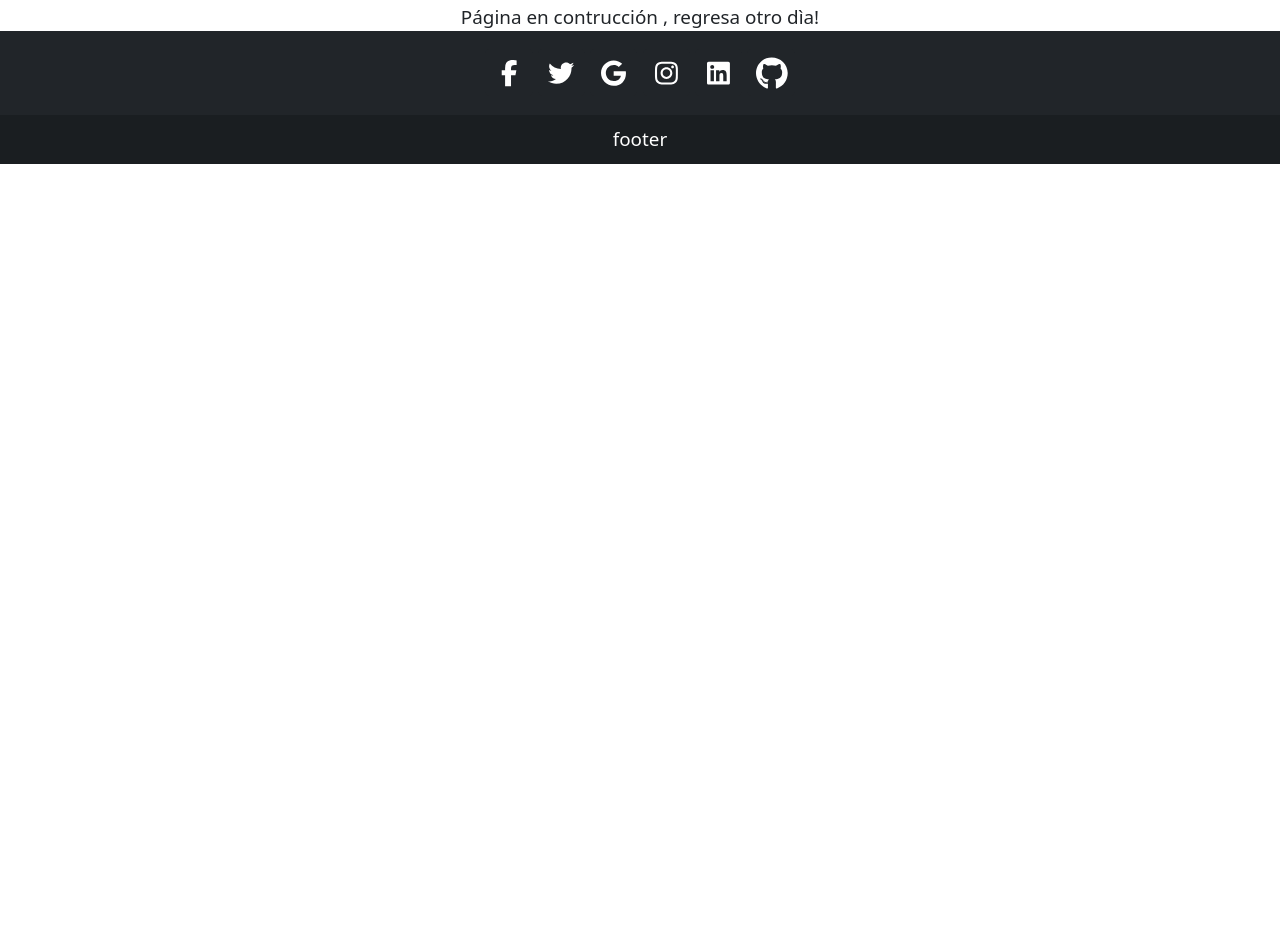
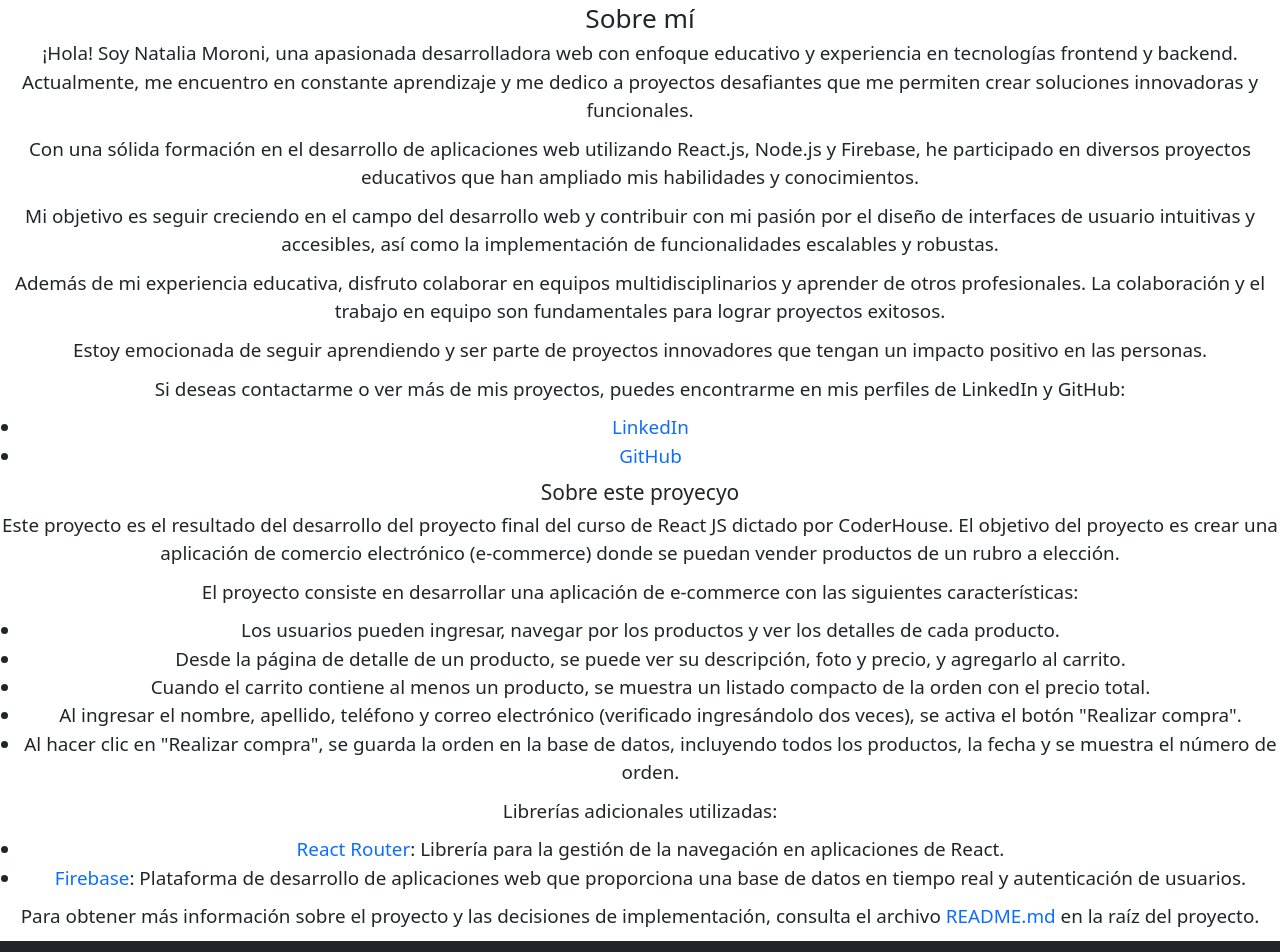
Before and after one commit to Aranthiel/ViteReactEcommerce_NataliaMoroni, a React (Vite) app: page /About in a window 1280 px wide. Shown: the part 140-1092 px from the top of the page. Before the commit the page ends 800 px from the top, so only its background shows below. Built offline with nearby package versions, Linux system fonts and the light colour scheme; no server answers; the database is empty.

Commit message:
se agrega info en la pagina ABOUT pero aun sin formato, las productCard abren siempre el detalle del producto, sin importar si estan filtradas por categoria o en la vista principal

```diff
--- a/src/App.jsx
+++ b/src/App.jsx
@@ -23,7 +23,7 @@ import SearchProducts from './components/SearchProducts/SearchProducts';
 //pages
 import HomePage from './pages/HomePage';
 import ContactPage from './pages/ContactPage';
-import AboutPage from './pages/AboutPage';
+import AboutPage from './pages/AboutPage/AboutPage';
 import ErrorPage from './pages/ErrorPage';
 import DetailPage from './pages/ProductDetailPage';
 import CartDetailPage from './pages/CartDetailPage/CartDetailPage';
--- a/src/components/ItemList/ItemList.jsx
+++ b/src/components/ItemList/ItemList.jsx
@@ -12,10 +12,12 @@ const ItemList = (categoryId) => {
     ? items.filter(producto => producto.category === categoryId.category)
     : items;
 
+    const baseUrl = window.location.origin;
+
     return (
         <div className="cards-list margin05rem">
             {filteredProducts.map((producto)=>{
-                return (<ProductCard key={producto.id} item={producto} className="heigt40rem"/>)
+                return (<ProductCard key={producto.id} item={producto} baseUrl={baseUrl} className="heigt40rem"/>)
             })}
         </div>
     )}
--- a/src/components/ProductCard/ProductCard.jsx
+++ b/src/components/ProductCard/ProductCard.jsx
@@ -15,10 +15,11 @@ import { Link } from 'react-router-dom';
 // estilos
 import "./ProductCard.css"
 
-const ProductCard = ({item}) => {
+const ProductCard = ({item, baseUrl}) => {
+  console.log(baseUrl , item.id)
 
   return (
-    <Link to={`item/${item.id}`}>
+    <Link to={`${baseUrl}/item/${item.id}`}>
       <Card className="pCard">
         <img className="imgTarjeta" alt={item.title} src={item.thumbnail} />
         <CardBody className="cBody">
--- a/src/pages/AboutPage.jsx
+++ /dev/null
@@ -1,9 +0,0 @@
-const AboutPage = () =>{
-    return (
-        <div >
-            Página en contrucción , regresa otro dìa!
-        </div>
-    );
-}
-
-export default AboutPage;
--- /dev/null
+++ b/src/pages/AboutPage/AboutPage.jsx
@@ -0,0 +1,65 @@
+import {Link} from 'react-router-dom';
+
+const AboutPage = () =>{
+    return (
+        <div>
+            <div>
+                <h1>Sobre mí</h1>
+                <p>
+                    ¡Hola! Soy Natalia Moroni, una apasionada desarrolladora web con enfoque educativo y experiencia en tecnologías frontend y backend. Actualmente, me encuentro en constante aprendizaje y me dedico a proyectos desafiantes que me permiten crear soluciones innovadoras y funcionales.
+                </p>
+                <p>
+                    Con una sólida formación en el desarrollo de aplicaciones web utilizando React.js, Node.js y Firebase, he participado en diversos proyectos educativos que han ampliado mis habilidades y conocimientos.
+                </p>
+                <p>
+                    Mi objetivo es seguir creciendo en el campo del desarrollo web y contribuir con mi pasión por el diseño de interfaces de usuario intuitivas y accesibles, así como la implementación de funcionalidades escalables y robustas.
+                </p>
+                <p>
+                    Además de mi experiencia educativa, disfruto colaborar en equipos multidisciplinarios y aprender de otros profesionales. La colaboración y el trabajo en equipo son fundamentales para lograr proyectos exitosos.
+                </p>
+                <p>
+                    Estoy emocionada de seguir aprendiendo y ser parte de proyectos innovadores que tengan un impacto positivo en las personas.
+                </p>
+                <p>
+                    Si deseas contactarme o ver más de mis proyectos, puedes encontrarme en mis perfiles de LinkedIn y GitHub:
+                </p>
+                <ul>
+                    <li><Link to="https://www.linkedin.com/in/tu_perfil_de_linkedin" target="_blank">LinkedIn</Link></li>
+                    <li><Link to="https://github.com/tu_perfil_de_github" target="_blank">GitHub</Link></li>
+                </ul>
+            </div>
+
+            <div>
+                <h2>Sobre este proyecyo</h2>
+                <p>
+                    Este proyecto es el resultado del desarrollo del proyecto final del curso de React JS dictado por CoderHouse. El objetivo del proyecto es crear una aplicación de comercio electrónico (e-commerce) donde se puedan vender productos de un rubro a elección.
+                </p>
+                <p>
+                    El proyecto consiste en desarrollar una aplicación de e-commerce con las siguientes características:
+                </p>
+                <ul>
+                    <li>Los usuarios pueden ingresar, navegar por los productos y ver los detalles de cada producto.</li>
+                    <li>Desde la página de detalle de un producto, se puede ver su descripción, foto y precio, y agregarlo al carrito.</li>
+                    <li>Cuando el carrito contiene al menos un producto, se muestra un listado compacto de la orden con el precio total.</li>
+                    <li>Al ingresar el nombre, apellido, teléfono y correo electrónico (verificado ingresándolo dos veces), se activa el botón "Realizar compra".</li>
+                    <li>Al hacer clic en "Realizar compra", se guarda la orden en la base de datos, incluyendo todos los productos, la fecha y se muestra el número de orden.</li>
+                </ul>
+
+                <p>
+                    Librerías adicionales utilizadas:
+                </p>
+                <ul>
+                    <li><Link to="https://reactrouter.com/" target="_blank">React Router</Link>: Librería para la gestión de la navegación en aplicaciones de React.</li>
+                    <li><Link to="https://firebase.google.com/" target="_blank">Firebase</Link>: Plataforma de desarrollo de aplicaciones web que proporciona una base de datos en tiempo real y autenticación de usuarios.</li>
+                </ul>
+                <p>
+                    Para obtener más información sobre el proyecto y las decisiones de implementación, consulta el archivo <Link to="README.md" target="_blank">README.md</Link> en la raíz del proyecto.
+                </p>
+
+            </div>
+        </div>
+
+    );
+}
+
+export default AboutPage;
```
Also changed, not shown: src/pages/AboutPage/AboutPage.css (added).
